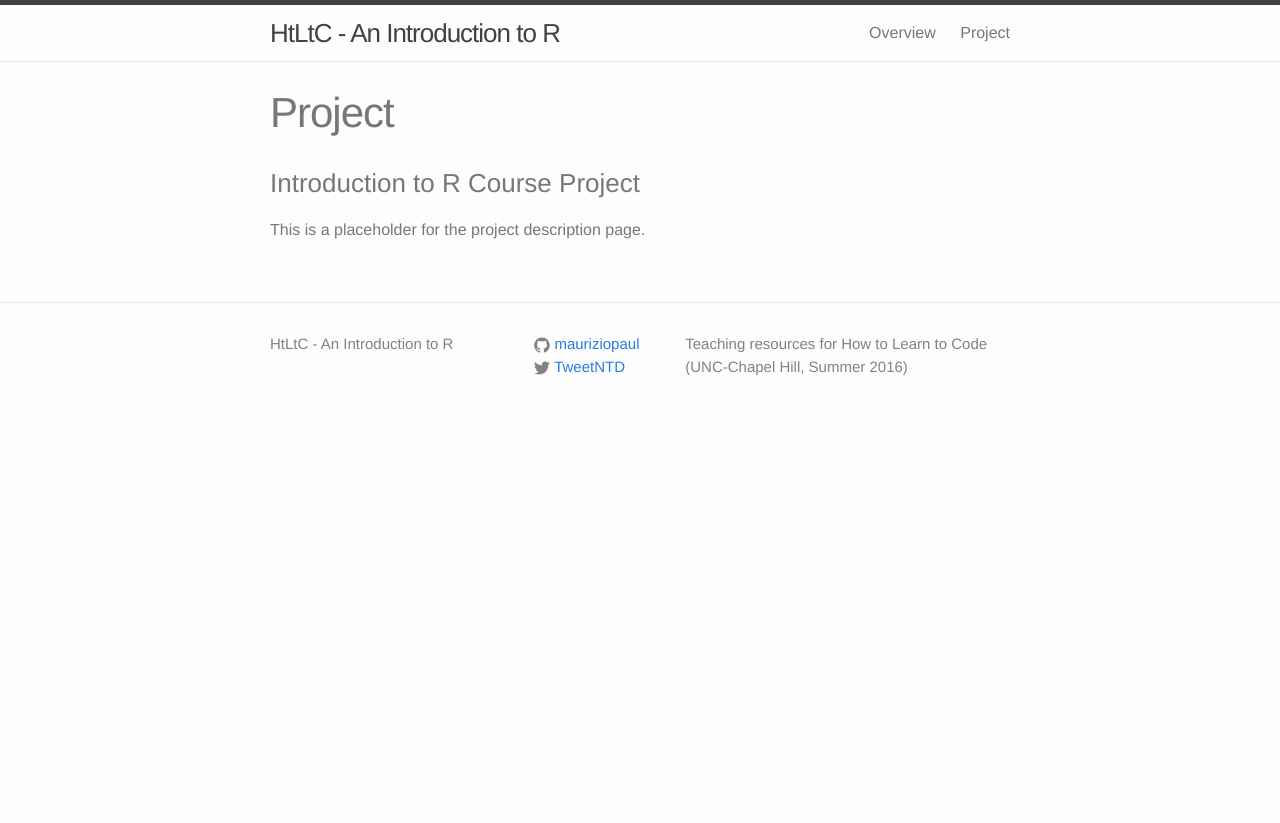
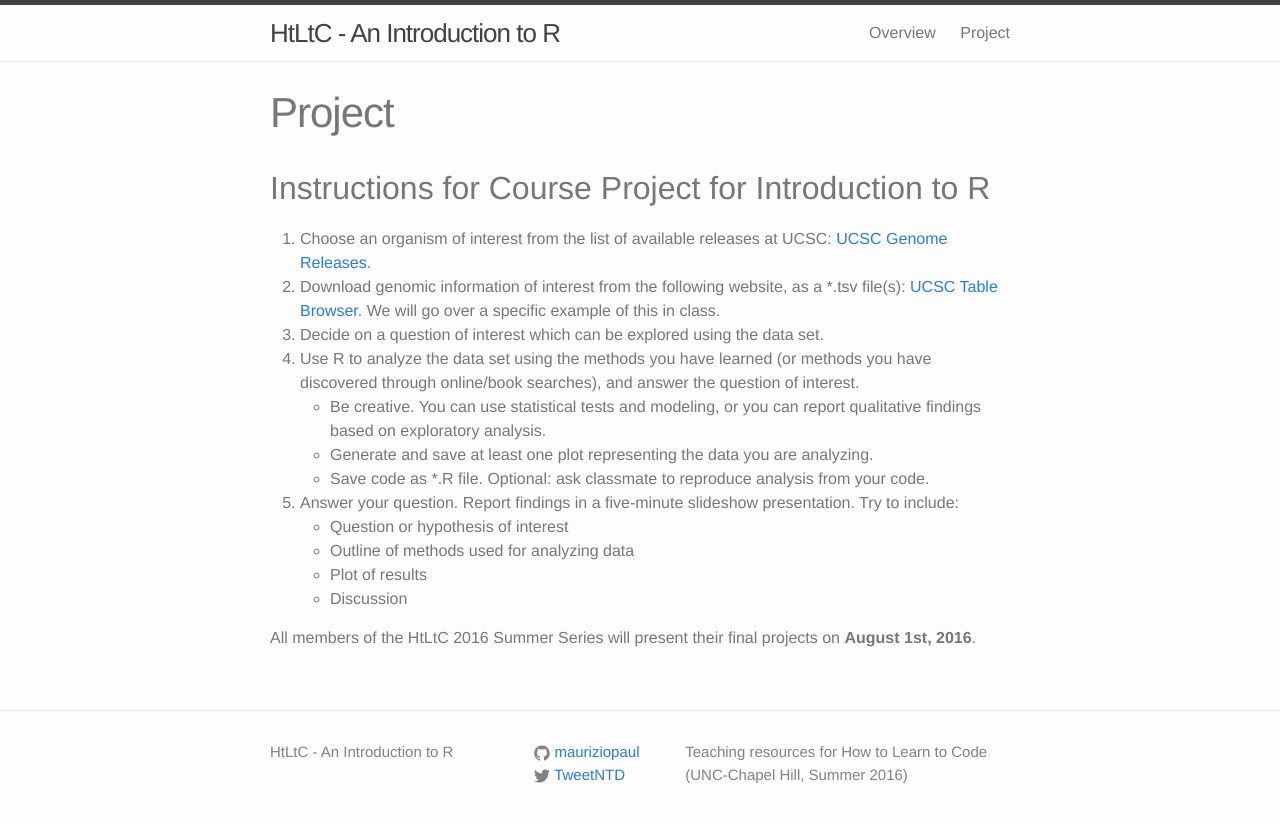
Before and after one commit to mauriziopaul/intro-to-R, a Jekyll site: the page built from project.md, in a window 1280 px wide. Shown: the top 823 px of the page. Built offline with Jekyll 4.4.1, drawn with Linux system fonts in a browser that asks for light colours.

Commit message:
modified project page

```diff
--- a/project.md
+++ b/project.md
@@ -4,6 +4,20 @@ title: Project
 permalink: /project/
 ---
 
-### Introduction to R Course Project
+## Instructions for Course Project for Introduction to R
 
-This is a placeholder for the project description page.
+1. Choose an organism of interest from the list of available releases at UCSC: [UCSC Genome Releases](https://genome.ucsc.edu/FAQ/FAQreleases.html#release1).
+2. Download genomic information of interest from the following website, as a *.tsv file(s): [UCSC Table Browser](https://genome.ucsc.edu/cgi-bin/hgTables).
+We will go over a specific example of this in class.
+3. Decide on a question of interest which can be explored using the data set.
+4. Use R to analyze the data set using the methods you have learned (or methods you have discovered through online/book searches), and answer the question of interest.
+	* Be creative. You can use statistical tests and modeling, or you can report qualitative findings based on exploratory analysis.
+	* Generate and save at least one plot representing the data you are analyzing.
+	* Save code as *.R file. Optional: ask classmate to reproduce analysis from your code.
+6. Answer your question. Report findings in a five-minute slideshow presentation. Try to include:
+	* Question or hypothesis of interest
+	* Outline of methods used for analyzing data
+	* Plot of results
+	* Discussion
+
+All members of the HtLtC 2016 Summer Series will present their final projects on **August 1st, 2016**.
```
